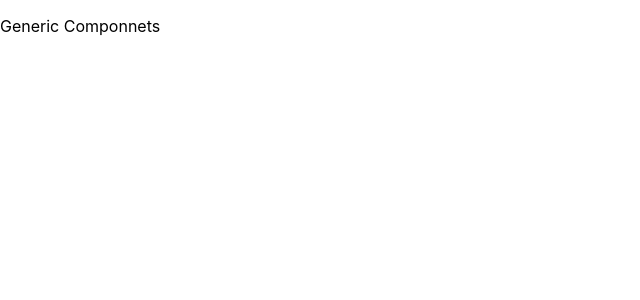
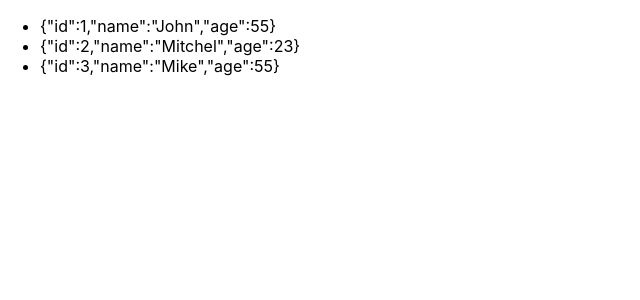
Before and after one commit to tjcchen/typescript-sharing, a React (Create React App) app in the folder src/reactapp/: page / in a window 1280 px wide. Shown: the top 300 px of the page, without its empty margins (0-640 px from the left). Built offline with nearby package versions, Linux system fonts and the light colour scheme.

Commit message:
feat: adding scaffolding for generic component

```diff
--- a/src/reactapp/src/App5.tsx
+++ b/src/reactapp/src/App5.tsx
@@ -4,6 +4,8 @@
  * - Generic Constraints
  *   * If you have some knowledge about the Type
  */
+
+import DataGrid from './components/DataGrid';
 
 export default function App5() {
     const users = [
@@ -14,7 +16,7 @@ export default function App5() {
 
     return (
         <>
-            <p>Generic Componnets</p>
+            <DataGrid items={ users } />
         </>
     );
 }
--- /dev/null
+++ b/src/reactapp/src/components/DataGrid.tsx
@@ -0,0 +1,24 @@
+/**
+ * A DataGrid component
+ */
+
+interface DataGridProps {
+    // Do NOT use any
+    items: any[];
+}
+
+function DataGrid({ items }: DataGridProps) {
+    return (
+        <>
+            <ul>
+                {
+                    items.map((item: any) => (
+                        <li>{ JSON.stringify(item) }</li>
+                    ))
+                }
+            </ul>
+        </>
+    );
+}
+
+export default DataGrid;
```
